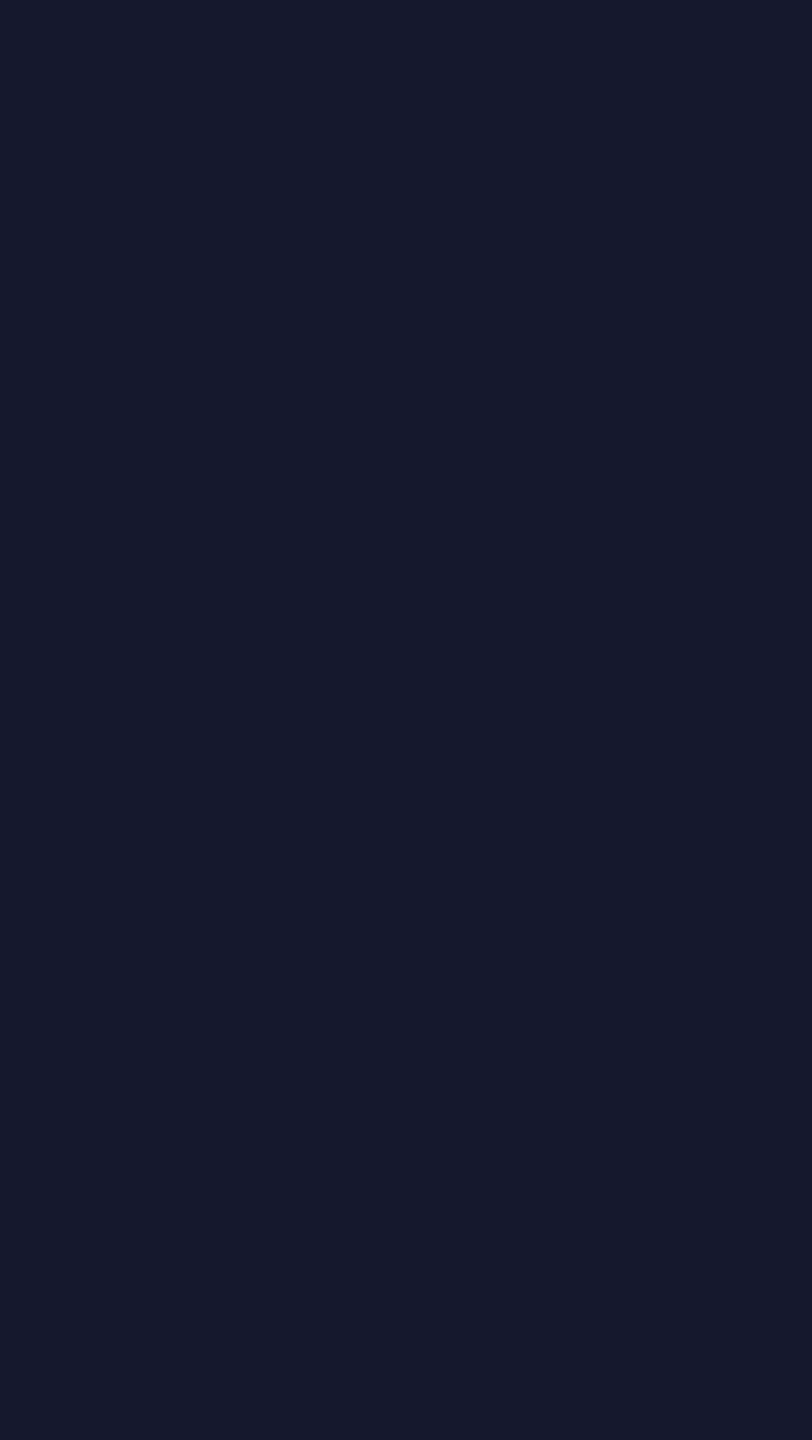
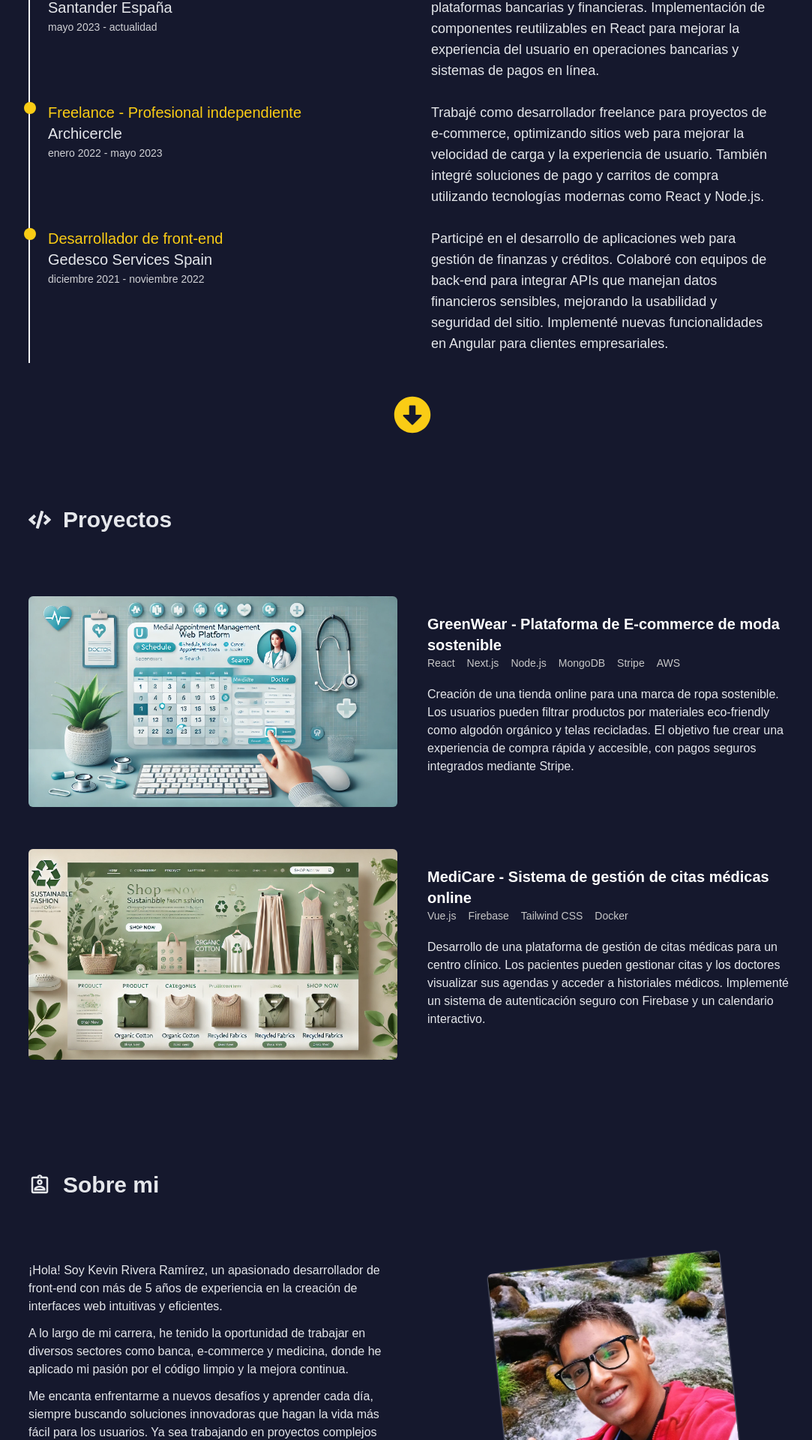
Before and after one commit to biigkeviindev/hi-portafolio, a Next.js app: page / in a window 1280 px wide. Shown: the part 733-2653 px from the top of the page at 75% size, without its empty margins (90-1173 px from the left). Before the commit the page ends 800 px from the top, so only its background shows below. Built offline with nearby package versions, Linux system fonts and the light colour scheme.

Commit message:
mod: responsive index page full

```diff
--- a/components/Contact.tsx
+++ b/components/Contact.tsx
@@ -29,19 +29,19 @@ const Contact = () => {
   return (
     <div
       id="contacto"
-      className="sectionno container flex  mx-auto lg:max-w-[1024px] md:max-w-2xl"
+      className="sectionno px-3 md:px-0 container flex flex-col md:flex-row  mx-auto lg:max-w-[1024px] md:max-w-2xl"
     >
-      <div className="w-1/2">
+      <div className="w-full md:w-1/2">
         <h4 className="text-2xl font-bold">¿Hablamos?</h4>
         <p className="mb-5">Tu idea, sea la que sea, me interesa.</p>
 
         <div className="mb-6">
           <h5 className="font-bold">Datos de contacto</h5>
           <p className="text-[14px]">
-            Teléfono de contacto: +34 686 507 686 Teléfono para empresas
+            Teléfono de contacto: +34 654 47 05 78 Teléfono para empresas
           </p>
           <p className="text-[14px]">Agencias: +34 654 470 578 </p>
-          <p className="text-[14px]">Email: equipo.pixeldigital@gmail.com</p>
+          <p className="text-[14px]">Email:hi.kevindev@gmail.com</p>
         </div>
 
         <div className="mb-6">
@@ -58,7 +58,7 @@ const Contact = () => {
           <p className="text-[14px]">C/ San Roque 52, Soneja, Castellon.</p>
         </div>
       </div>
-      <div className="w-1/2">
+      <div className="w-full md:w-1/2">
         <form onSubmit={handleSubmit(onSubmit)} className="flex flex-col gap-4">
           <input
             type="text"
--- a/components/Experience.tsx
+++ b/components/Experience.tsx
@@ -11,7 +11,7 @@ const Experience = () => {
       id="experience"
       className="sectionno container flex  mx-auto lg:max-w-[1024px] md:max-w-2xl"
     >
-      <div>
+      <div className="px-3 md:px-0">
         <h2 className="text-[30px] flex items-center gap-4 font-bold">
           <MdWork />
           Experiencia laboral
@@ -46,14 +46,14 @@ const Experience = () => {
 
 const Item = ({ item }: any) => {
   return (
-    <div className="flex relative pt-4  pb-3 border-l-2 border-[#f1f2f3] min-h-[8rem] ">
-      <div className="px-6 w-1/2">
+    <div className="flex flex-col md:flex-row relative pt-4  pb-3 border-l-2 border-[#f1f2f3] min-h-[8rem] ">
+      <div className="px-6 md:w-1/2">
         <p className="text-xl text-[#facc15]">{item.cargo}</p>
         <p className="text-xl">{item.empresa}</p>
         <span className="text-sm text-[#ffffffcc]">{item.rango_fechas}</span>
       </div>
-      <div className="px-6 w-1/2">
-        <p className="text-lg">{item.descripcion}</p>
+      <div className="px-6 md:w-1/2">
+        <p className="text-[14px] md:text-lg">{item.descripcion}</p>
       </div>
       <div className="absolute w-4 h-4 rounded-full -left-2 bg-[#facc15]"></div>
     </div>
--- a/components/Profile.tsx
+++ b/components/Profile.tsx
@@ -6,13 +6,13 @@ export const Profile = () => {
       id="aboutme"
       className="mt-16 container flex  mx-auto pb-20 lg:max-w-[1024px] md:max-w-2xl"
     >
-      <div>
+      <div className="px-3 md:px-0">
         <h2 className="text-[30px] flex items-center gap-4 font-bold">
           <MdOutlineAssignmentInd />
           Sobre mi
         </h2>
-        <div className="mt-20 flex  gap-14">
-          <div className="w-1/2">
+        <div className="mt-20 flex flex-col md:flex-row  gap-14">
+          <div className="w-full md:w-1/2">
             <p className="mb-3">
               ¡Hola! Soy Kevin Rivera Ramírez, un apasionado desarrollador de
               front-end con más de 5 años de experiencia en la creación de
@@ -37,7 +37,7 @@ export const Profile = () => {
               llevar tus ideas al siguiente nivel.
             </p>
           </div>
-          <div className="w-1/2 flex justify-center">
+          <div className="w-full md:w-1/2 flex justify-center">
             <img
               src="kevin.png"
               className="w-[310px] h-[300px] rounded-md shadow-sm -rotate-6 shadow-[#f1f2f3]"
--- a/components/Projects.tsx
+++ b/components/Projects.tsx
@@ -10,7 +10,7 @@ export const Projects = () => {
       id="projects"
       className="mt-16 container flex  mx-auto pb-20 lg:max-w-[1024px] md:max-w-2xl"
     >
-      <div>
+      <div className="px-3 md:px-0">
         <h2 className="text-[30px] flex items-center gap-4 font-bold">
           <FaCode />
           Proyectos
@@ -27,15 +27,15 @@ export const Projects = () => {
 
 export const Item = ({ item }: any) => {
   return (
-    <div className="flex gap-10 min-h-[200px]">
-      <div className="w-1/2 bg-slate-800 rounded-md">
+    <div className="flex flex-col md:flex-row gap-10 min-h-[200px] ">
+      <div className="md:w-1/2 bg-slate-800 rounded-md">
         <img src={item.imagen} className="rounded-md" alt="" />
       </div>
-      <div className="flex flex-col justify-center w-1/2">
+      <div className="flex flex-col justify-center md:w-1/2">
         <h3 className="text-xl font-bold text-white">{item.titulo}</h3>
         <div className="gap-4 flex">
           {item.herramientas.map((entry: any, key: number) => (
-            <span key={key} className="text-sm text-[#c7c7c7]">
+            <span key={key} className="text-[12px] md:text-sm text-[#c7c7c7]">
               {entry}
             </span>
           ))}
--- a/pages/index.tsx
+++ b/pages/index.tsx
@@ -20,8 +20,7 @@ export default function Home() {
 
   return (
     <section>
-      <About />{" "}
-      {/*
+      <About />
       <Experience />
       <Projects />
       <Profile />
@@ -32,7 +31,7 @@ export default function Home() {
         accountName="Kevin Rivera"
         chatMessage="Hola! Me encataría conocer tu proyecto, escribeme para saber más."
         darkMode={true}
-      /> */}
+      />
     </section>
   );
 }
```
